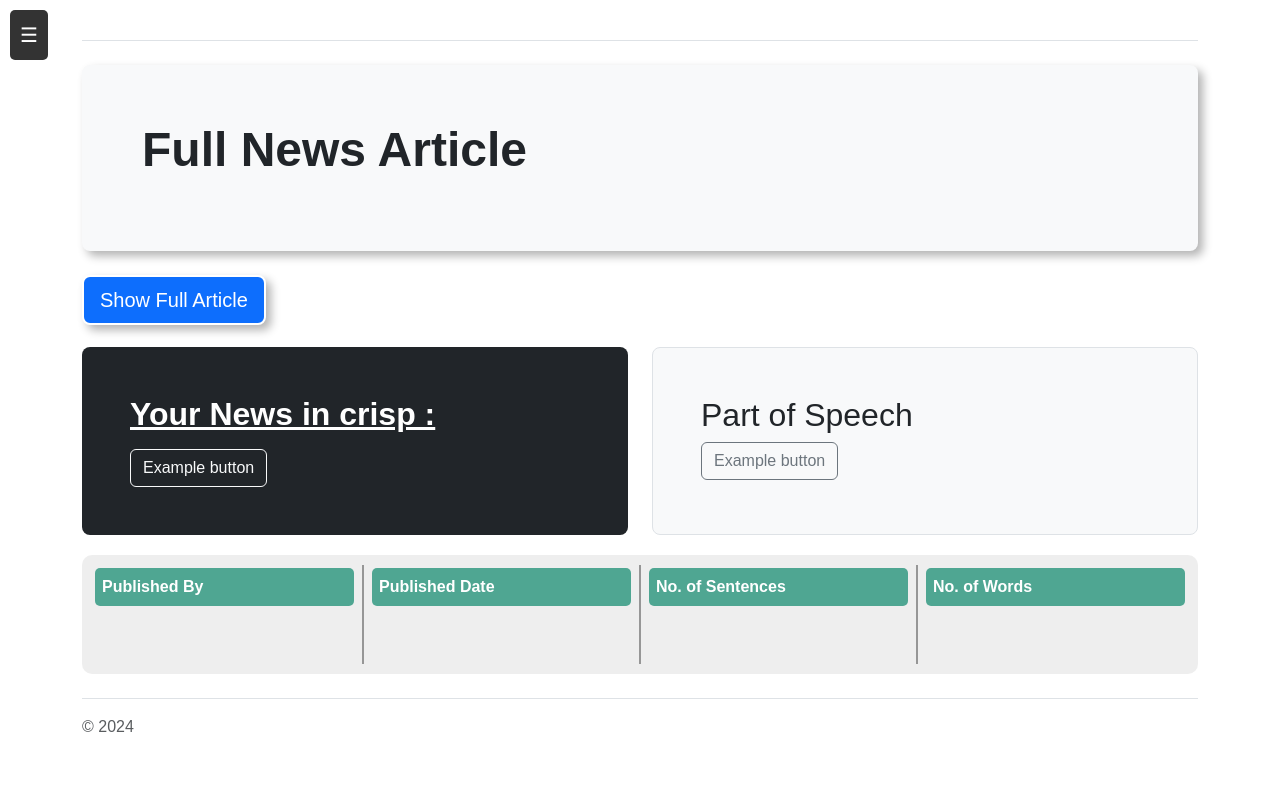
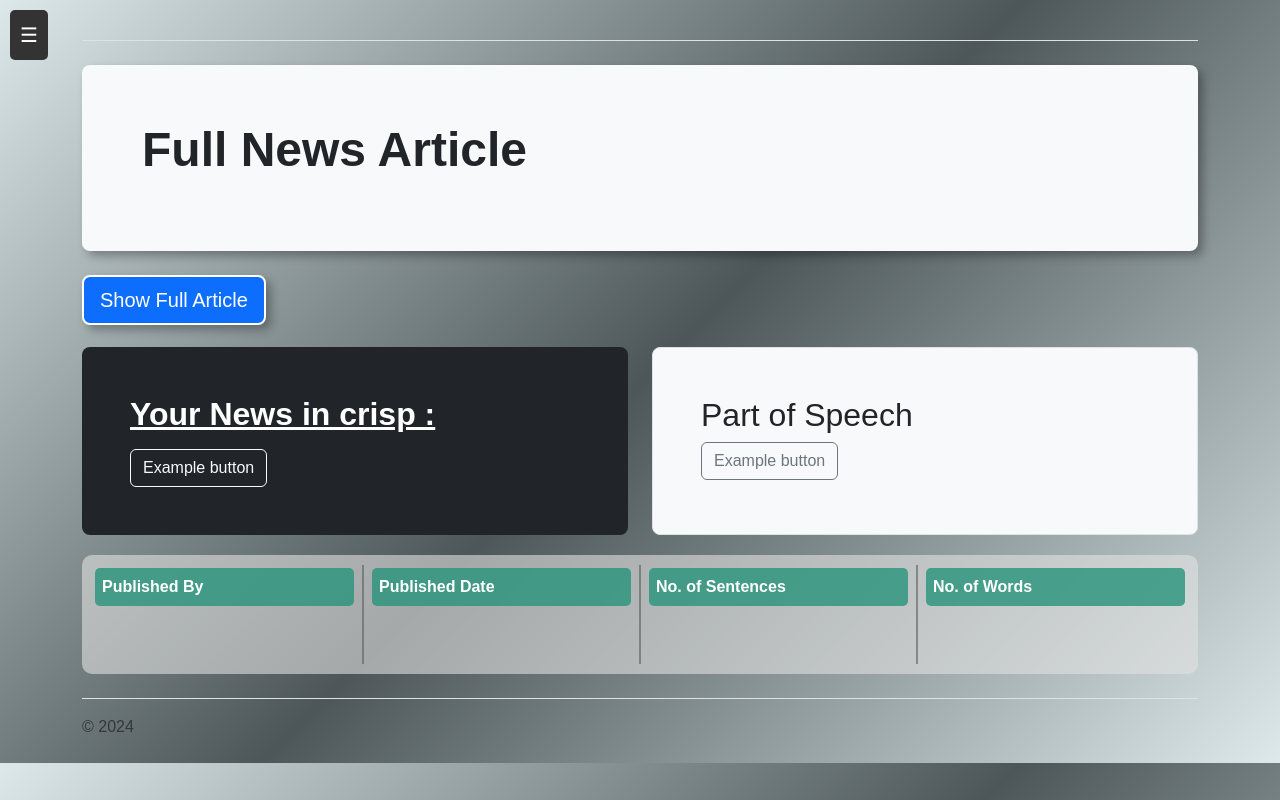
Before and after one commit to harzrawat/News-Analysis, a Flask app: template templates/dashboard.html in a window 1280 px wide. Run offline with Flask 3, Linux system fonts and the light colour scheme; the template is opened without the code that fills it, so the values that code supplies are empty; some libraries are stand-ins or nearby versions.

Commit message:
Add files via upload

```diff
--- a/templates/dashboard.html
+++ b/templates/dashboard.html
@@ -9,6 +9,7 @@
             font-family: 'Arial', sans-serif;
             margin: 0;
             padding: 0;
+            background: linear-gradient(135deg, #dce8ea, #4d5759, #dde9eb);
         }
 
         #container {
```
